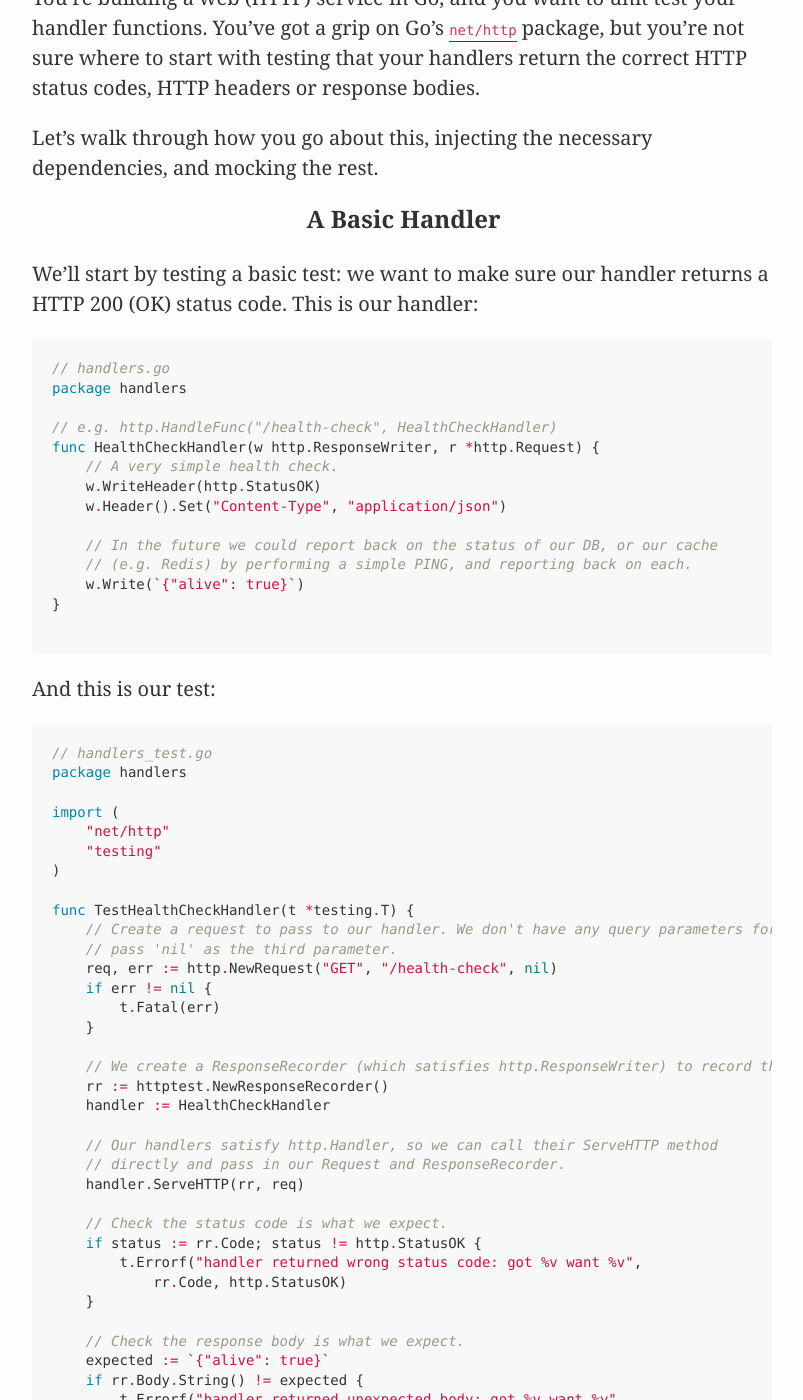
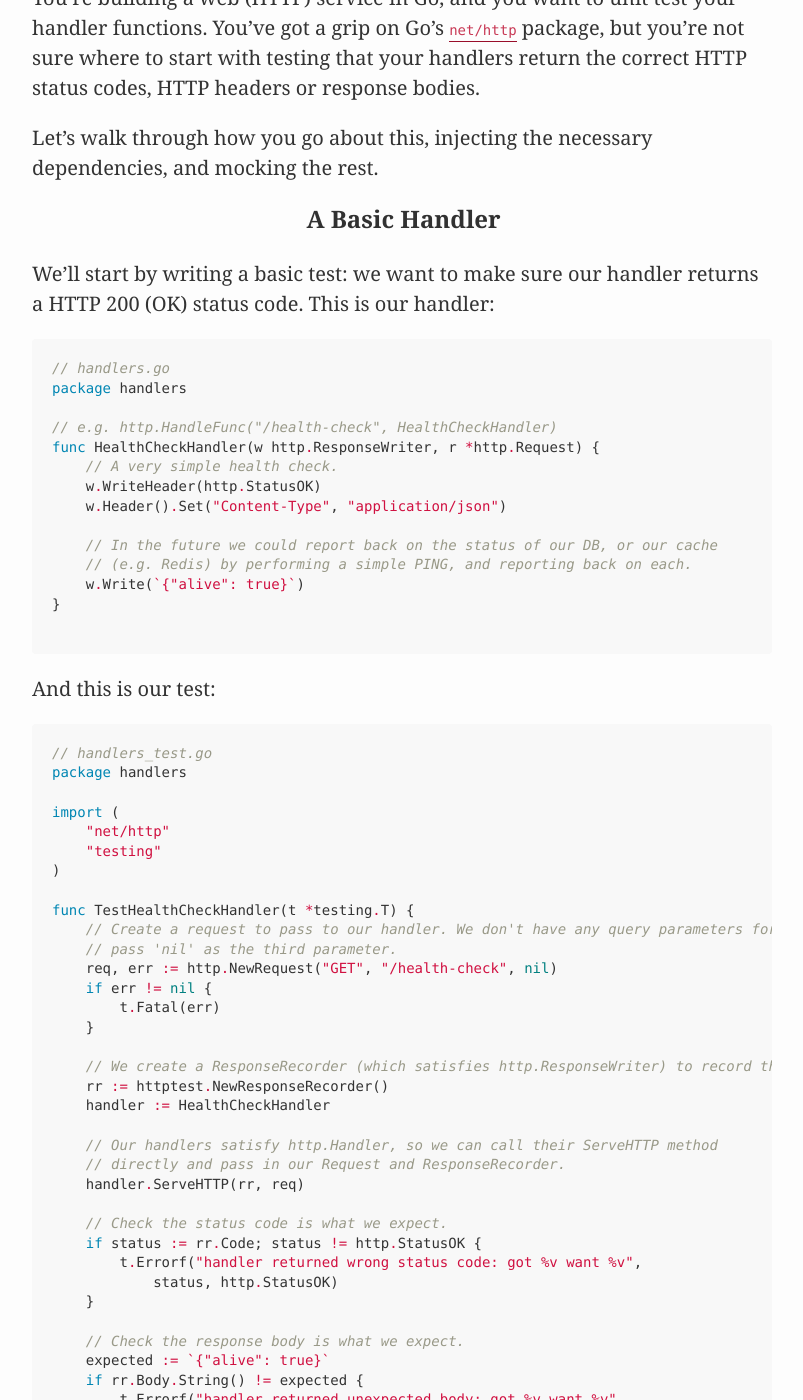
Before and after one commit to elithrar/elithrar.github.io, a Jekyll site: the page built from _posts/2016-03-20-testing-http-handlers-go.md, in a window 1280 px wide and 1400 px high, scrolled down 362 px. Shown: the whole window, without its empty margins (238-1041 px from the left). Built offline with Jekyll 4.4.1, drawn with Linux system fonts in a browser that asks for light colours; Markdown is read by kramdown in place of the engine named in the settings; some of the changed text lies outside the part shown.

Commit message:
[typo] Post-publish edits.

````diff
--- a/_posts/2016-03-20-testing-http-handlers-go.md
+++ b/_posts/2016-03-20-testing-http-handlers-go.md
@@ -14,7 +14,7 @@ rest.
 
 ## A Basic Handler
 
-We'll start by testing a basic test: we want to make sure our handler returns a HTTP 200 (OK) status code. This is our handler:
+We'll start by writing a basic test: we want to make sure our handler returns a HTTP 200 (OK) status code. This is our handler:
 
 ```go
 // handlers.go
@@ -63,7 +63,7 @@ func TestHealthCheckHandler(t *testing.T) {
     // Check the status code is what we expect.
     if status := rr.Code; status != http.StatusOK {
         t.Errorf("handler returned wrong status code: got %v want %v",
-            rr.Code, http.StatusOK)
+            status, http.StatusOK)
     }
 
     // Check the response body is what we expect.
@@ -170,7 +170,7 @@ func TestGetProjectsHandler(t *testing.T) {
     // Check the status code is what we expect.
     if status := rr.Code; status != http.StatusOK {
         t.Errorf("handler returned wrong status code: got %v want %v",
-            rr.Code, http.StatusOK)
+            status, http.StatusOK)
     }
 
     // We could also test that our handler correctly mutates our context.Context:
````
Also changed, not shown: other parts of _posts/2016-03-20-testing-http-handlers-go.md (+7 -7 lines).
